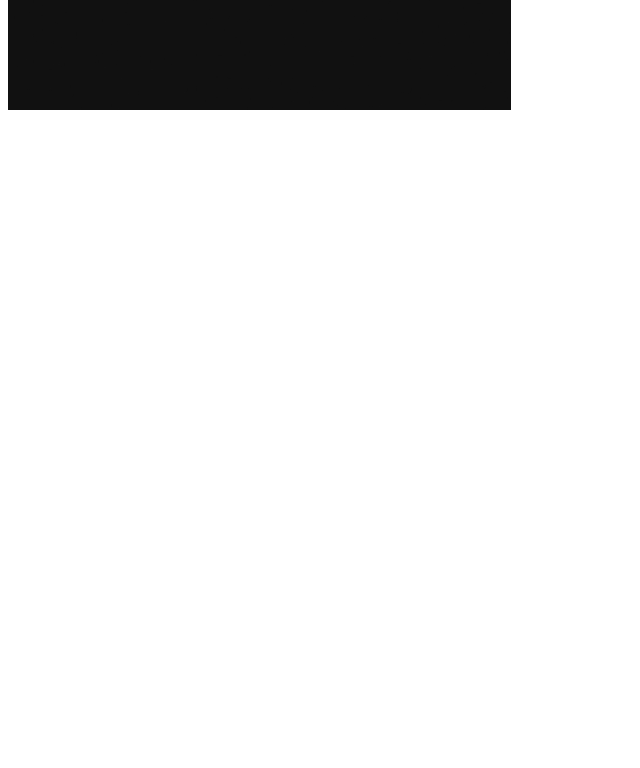
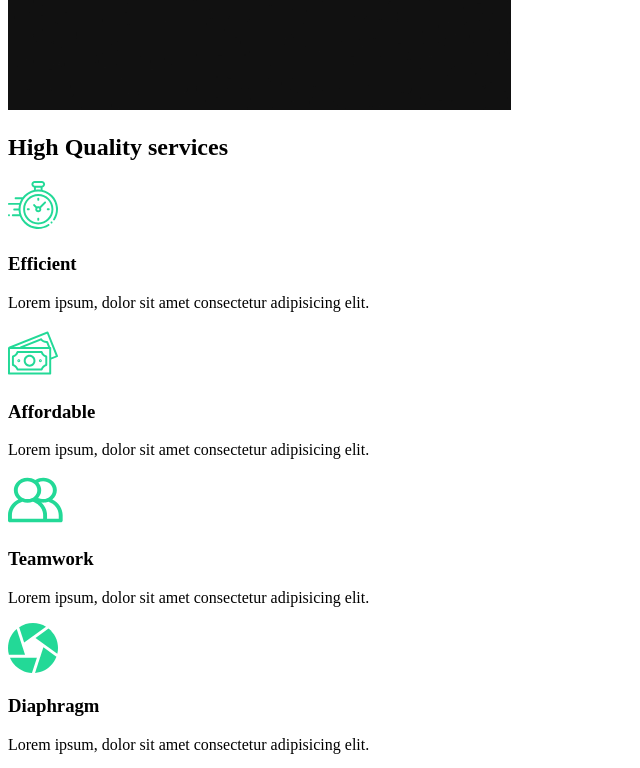
Before and after one commit to shivanshugarg12800/react-capture-portfolio, a React (Create React App) app: page / in a window 1280 px wide. Shown: the part 860-1628 px from the top of the page, without its empty margins (0-640 px from the left). Before the commit the page ends 982 px from the top, so only its background shows below. Built offline with nearby package versions, Linux system fonts and the light colour scheme.

Commit message:
service section added

```diff
--- /dev/null
+++ b/src/components/ServiceSection.js
@@ -0,0 +1,51 @@
+import React from "react";
+import clock from "../img/clock.svg";
+import money from "../img/money.svg";
+import teamwork from "../img/teamwork.svg";
+import diaphragm from "../img/diaphragm.svg";
+import home2 from "../img/home2.png";
+const ServiceSection = () => {
+  return (
+    <div className="services">
+      <div className="description">
+        <h2>
+          High <span>Quality</span> services
+        </h2>
+      </div>
+      <div className="cards">
+        <div className="card">
+          <div className="icon">
+            <img src={clock} alt="" />
+            <h3>Efficient</h3>
+          </div>
+          <p>Lorem ipsum, dolor sit amet consectetur adipisicing elit.</p>
+        </div>
+        <div className="card">
+          <div className="icon">
+            <img src={money} alt="" />
+            <h3>Affordable</h3>
+          </div>
+          <p>Lorem ipsum, dolor sit amet consectetur adipisicing elit.</p>
+        </div>
+        <div className="card">
+          <div className="icon">
+            <img src={teamwork} alt="" />
+            <h3>Teamwork</h3>
+          </div>
+          <p>Lorem ipsum, dolor sit amet consectetur adipisicing elit.</p>
+        </div>
+        <div className="card">
+          <div className="icon">
+            <img src={diaphragm} alt="" />
+            <h3>Diaphragm</h3>
+          </div>
+          <p>Lorem ipsum, dolor sit amet consectetur adipisicing elit.</p>
+        </div>
+      </div>
+      <div className="image">
+        <img src={home2} alt="" />
+      </div>
+    </div>
+  );
+};
+export default ServiceSection;
--- a/src/pages/AboutUs.js
+++ b/src/pages/AboutUs.js
@@ -1,11 +1,14 @@
 import React from "react";
 import AboutSection from "../components/AboutSection";
+import ServiceSection from "../components/ServiceSection";
 
+// here we have used fractions instead of returning it in the parent div
 const AboutUs = () => {
   return (
-    <div>
+    <>
       <AboutSection />
-    </div>
+      <ServiceSection />
+    </>
   );
 };
 export default AboutUs;
```
